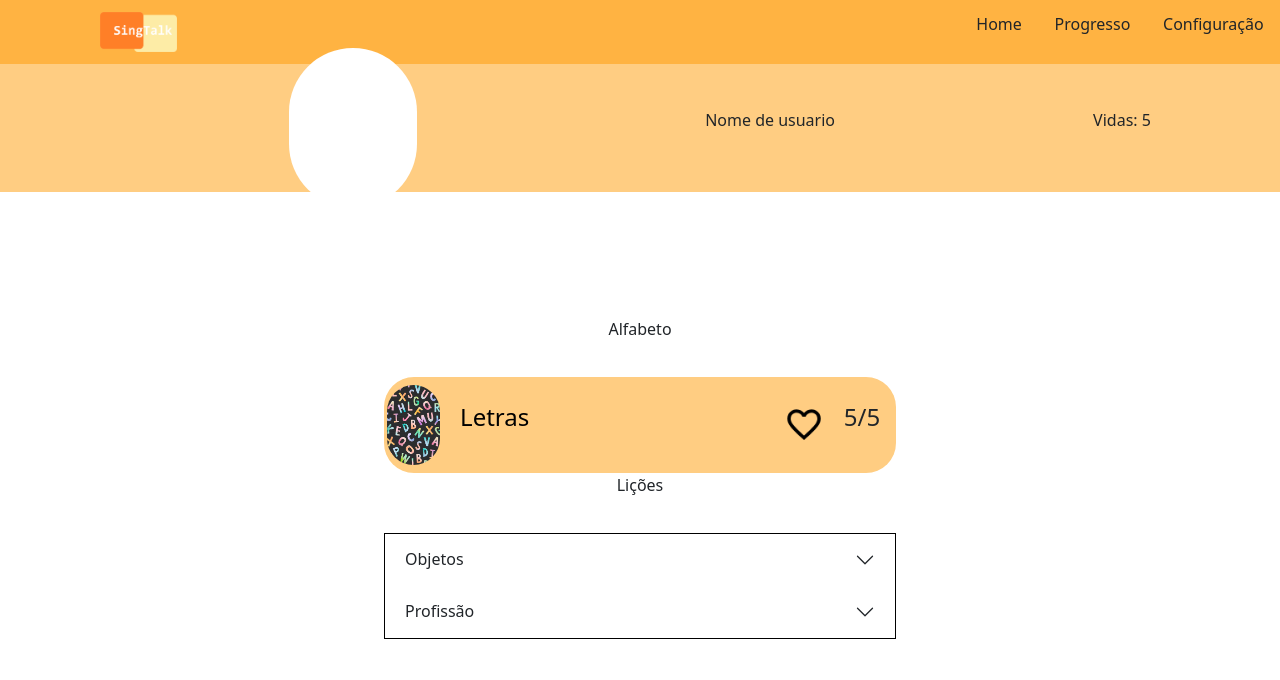
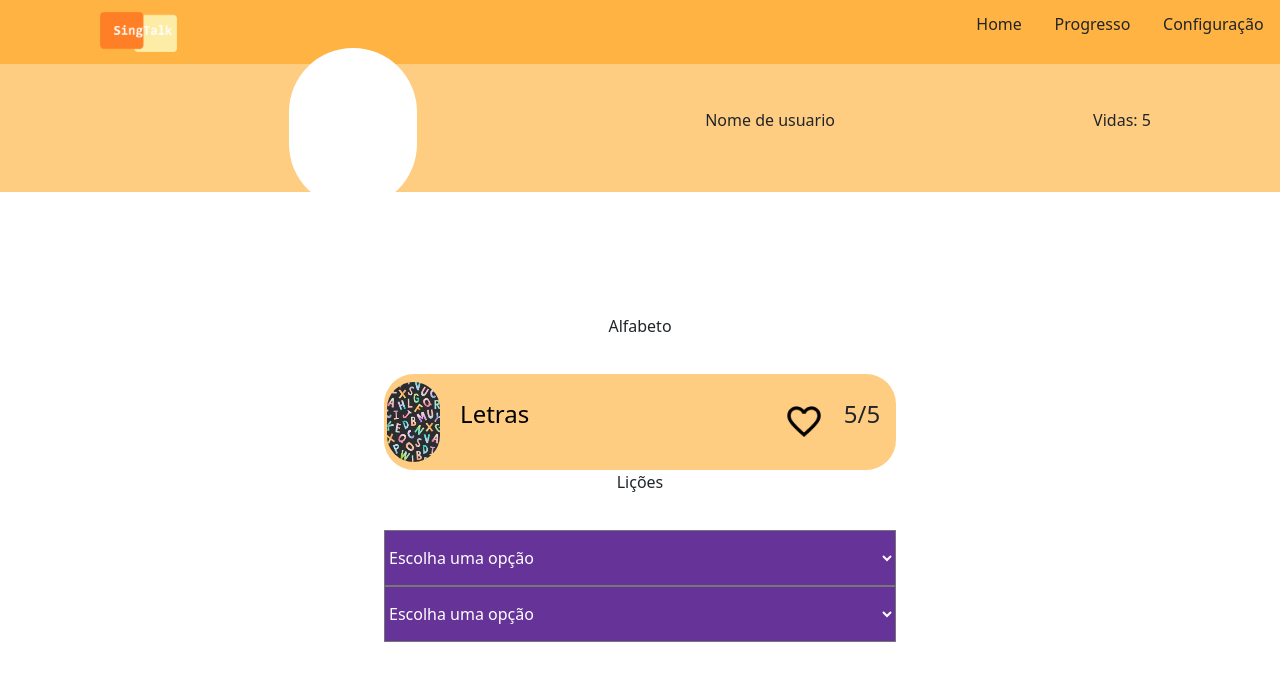
Before and after one commit to Talk-action/talk-action-app, a React (Vite) app: page /home in a window 1280 px wide. Shown: the top 680 px of the page. Built offline with nearby package versions, Linux system fonts and the light colour scheme.

Commit message:
Loop das imagens no final de cada lição

```diff
--- a/index.html
+++ b/index.html
@@ -4,7 +4,7 @@
     <meta charset="UTF-8" />
     <link rel="icon" type="image/x-icon" href="public/guiaicon.ico">
     <meta name="viewport" content="width=device-width, initial-scale=1.0" />
-    <title>Sing Talk</title>
+    <title>Talk Action</title>
   </head>
   <body>
     <div id="root"></div>
--- a/src/Pages/Aplicação/Aplicacao.module.css
+++ b/src/Pages/Aplicação/Aplicacao.module.css
@@ -41,3 +41,7 @@
     font-size: 20px;
     /* margin-bottom: 30px; */
 }
+
+.none{
+    display: none;
+}
--- a/src/Pages/Aplicação/Objetos/Objetos.jsx
+++ b/src/Pages/Aplicação/Objetos/Objetos.jsx
@@ -1,4 +1,4 @@
-import { useContext, useEffect } from "react";
+import { useContext, useEffect, useState } from "react";
 import Header from "../../header/Header";
 import data from '../../../data/letras';
 import style from '../../Aplicação/Aplicacao.module.css';
@@ -6,7 +6,7 @@ import { AplicacaoContext } from "../../../context/AplicaçãoProvider";
 import { useNavigate } from "react-router-dom";
 
 function Objetos({ palavraProp}) { // Recebe a palavra "Homem" como padrão
-  const { letraAtual, handleLetra, campoTexto, handlePalavra, validaPalavra, palavraDigitada, setPalavra, vidas } = useContext(AplicacaoContext);
+  const { letraAtual, handleLetra, campoTexto, handlePalavra, validaPalavra, palavraDigitada, setPalavra, handleLoopImage, indice} = useContext(AplicacaoContext);
   const navigate = useNavigate();
 
   // Define a palavra no estado global ao carregar o componente
@@ -14,6 +14,13 @@ function Objetos({ palavraProp}) { // Recebe a palavra "Homem" como padrão
     setPalavra(palavraProp); // Define a palavra "Homem" no estado do contexto
   }, [palavraProp]);
 
+
+  useEffect(() => {
+    if(campoTexto === true){
+      handleLoopImage(palavraProp);
+
+    }
+  },  [indice]); // Adiciona 'indice' como dependência
   return (
     <div className={style.container}>
       <Header />
@@ -30,14 +37,16 @@ function Objetos({ palavraProp}) { // Recebe a palavra "Homem" como padrão
           </div>
         </div>
 
-        <div className={style.containerResp}>
+        <div className={`${style.containerResp} ${campoTexto === true ? style.none : style.containerResp}`}>
           <h1>Resposta</h1>
           {/* Exemplo de letras que o usuário deve clicar para avançar */}
           <p className={style.resposta} onClick={() => handleLetra('H')}>H</p>
           <p className={style.resposta} onClick={() => handleLetra('O')}>O</p>
           <p className={style.resposta} onClick={() => handleLetra('M')}>M</p>
           <p className={style.resposta} onClick={() => handleLetra('E')}>E</p>
+        </div>
 
+        <div>
           {/* Campo de texto só aparece quando todas as letras foram mostradas */}
           {campoTexto && (
             <div>
--- a/src/Pages/Principal/Principal.jsx
+++ b/src/Pages/Principal/Principal.jsx
@@ -5,10 +5,18 @@ import style from '../Principal/Principal.module.css';
 import wallpaper from '../../assets/alfabeto.avif';
 import att from '../../assets/att.png';
 import coracao from '../../assets/coracao.png';
-import { Link } from 'react-router-dom';
+import { Link, useNavigate } from 'react-router-dom';
 
 function Principal() {
     const { vidas } = useContext(AplicacaoContext);
+
+    const navigate = useNavigate()
+
+    const handleSelect = (e) =>{
+        if(e.target.value){
+            navigate(e.target.value)
+        }
+    }
 
     return (
         <div>
@@ -38,61 +46,19 @@ function Principal() {
                 <p>Lições</p>
 
                 <div className={style.teste1}>
-                    <div className="accordion accordion-flush" id="accordionFlushExample">
-                        <div className="accordion-item">
-                            <h2 className="accordion-header">
-                                <button className={`accordion-button collapsed ${style.accordionButton}`} type="button" data-bs-toggle="collapse" data-bs-target="#flush-collapseOne" aria-expanded="false" aria-controls="flush-collapseOne">
-                                    Objetos
-                                </button>
-                            </h2>
+                    <select className={style.select}  onChange={handleSelect}>
+                        <option value="" disabled selected>Escolha uma opção</option>
+                        <option value="/objetos">Objeto 1</option>
+                        <option value="/objetos/2">Objeto 2</option>
+                        <option value="/objetos/3">Objeto 3</option>
+                    </select>
 
-                            <div id="flush-collapseOne" className="accordion-collapse collapse" data-bs-parent="#accordionFlushExample">
-                            <Link className={style.link} to='/objetos'>
-                                <div className={`accordion-body ${style.accordionBody}`}>
-                                    <p>Objeto 1 - {vidas}/5</p>
-                                </div>
-                            </Link>
-                            <Link className={style.link} to='/objetos/2'>
-                                <div className={`accordion-body ${style.accordionBody}`}>
-                                    <p>Objeto 2 - {vidas}/5</p>
-                                </div>
-                            </Link>
-                            <Link className={style.link} to='/objetos'>
-                                <div className={`accordion-body ${style.accordionBody}`}>
-                                    <p>Objeto  - {vidas}/5</p>
-                                </div>
-                            </Link>
-                            </div>
-                        </div>
-                    </div>
-
-                    <div className="accordion accordion-flush" id="accordionFlushExample">
-                        <div className="accordion-item">
-                            <h2 className="accordion-header">
-                                <button className={`accordion-button collapsed ${style.accordionButton}`} type="button" data-bs-toggle="collapse" data-bs-target="#flush-collapseOne" aria-expanded="false" aria-controls="flush-collapseOne">
-                                    Profissão
-                                </button>
-                            </h2>
-
-                            <div id="flush-collapseOne" className="accordion-collapse collapse" data-bs-parent="#accordionFlushExample">
-                            <Link className={style.link} to='/profissao'>
-                                <div className={`accordion-body ${style.accordionBody}`}>
-                                    <p>Profissao 1 - {vidas}/5</p>
-                                </div>
-                            </Link>
-                            <Link className={style.link} to='/profissao/2'>
-                                <div className={`accordion-body ${style.accordionBody}`}>
-                                    <p>Profissao 2 - {vidas}/5</p>
-                                </div>
-                            </Link>
-                            <Link className={style.link} to='/profissao/3'>
-                                <div className={`accordion-body ${style.accordionBody}`}>
-                                    <p>Profissao  - {vidas}/5</p>
-                                </div>
-                            </Link>
-                            </div>
-                        </div>
-                    </div>
+                    <select className={style.select}  onChange={handleSelect}>
+                        <option value="" disabled selected>Escolha uma opção</option>
+                        <option value="/profissao">Profissao 1</option>
+                        <option value="/profissao/2">Profissao 2</option>
+                        <option value="/profissao/3">Profissao 3</option>
+                    </select>
                 </div>
             </section>
         </div>
--- a/src/Pages/Principal/Principal.module.css
+++ b/src/Pages/Principal/Principal.module.css
@@ -68,10 +68,16 @@
 }
 
 .teste1{
-    border: 1px solid black;
     width: 40vw;
     display: absolute;
     margin-top: 20px;
+}
+
+.select{
+    height: 7vh;
+    width: 100%;
+    background-color: rebeccapurple;
+    color: white;
 }
 
 .accordionBody{
--- a/src/Pages/login/Login.jsx
+++ b/src/Pages/login/Login.jsx
@@ -3,16 +3,22 @@ import logo from '../../assets/logo.png'
 import gmail from '../../assets/gmail.jpg'
 import facebook from '../../assets/facebook-13.png'
 import insta from '../../assets/insta.png'
-import { Link } from 'react-router-dom'
+import { Link, useNavigate } from 'react-router-dom'
 import { useState } from 'react'
 
 
 function Login () {
     const [email , setEmail] = useState("")
     const [senha , setSenha] = useState("")
+    const navigate = useNavigate()
 
     const handleSubmit = () =>{
         event.preventDefault();
+
+        if(email === "talkaction@gmail.com" && senha === '123456'){
+            navigate('/home')
+        }
+
         console.log("Email" , email)
         console.log("Senha" , senha)
 
--- a/src/context/AplicaçãoProvider.jsx
+++ b/src/context/AplicaçãoProvider.jsx
@@ -5,7 +5,7 @@ export const AplicacaoContext = createContext();
 
 export const AplicaçãoProvider = ({ children }) => {
   const [vidas, setVidas] = useState(5);
-  const [indice, setIndice] = useState(0);
+  let [indice, setIndice] = useState(0);
   const [letraAtual, setLetraAtual] = useState('');
   const [campoTexto, setCampoTexto] = useState(false);
   const [palavraDigitada, setPalavraDigitada] = useState('');
@@ -18,6 +18,7 @@ export const AplicaçãoProvider = ({ children }) => {
       setLetraAtual(letra); // Define a letra atual com base no índice
     } else if (palavra && indice >= palavra.length) {
       setLetraAtual(''); // Quando todas as letras forem exibidas, reseta a letra
+      setIndice(0)
       setCampoTexto(true); // Exibe o campo de texto somente quando todas as letras foram mostradas
     }
   }, [indice, palavra]);
@@ -52,6 +53,18 @@ export const AplicaçãoProvider = ({ children }) => {
     }
   };
 
+  const handleLoopImage = (item) => {
+    if (indice < item.length) {
+      console.log(item[indice]);
+      const nextIndex = indice + 1; // Armazena o próximo índice
+
+      setTimeout(() => {
+        setIndice(nextIndex); // Atualiza o índice para o próximo
+      }, 1000);
+    }
+  };
+
+
   return (
     <AplicacaoContext.Provider
       value={{
@@ -67,6 +80,7 @@ export const AplicaçãoProvider = ({ children }) => {
         handlePalavra,
         validaPalavra,
         handleLetra,
+        handleLoopImage,
       }}
     >
       {children}
```
